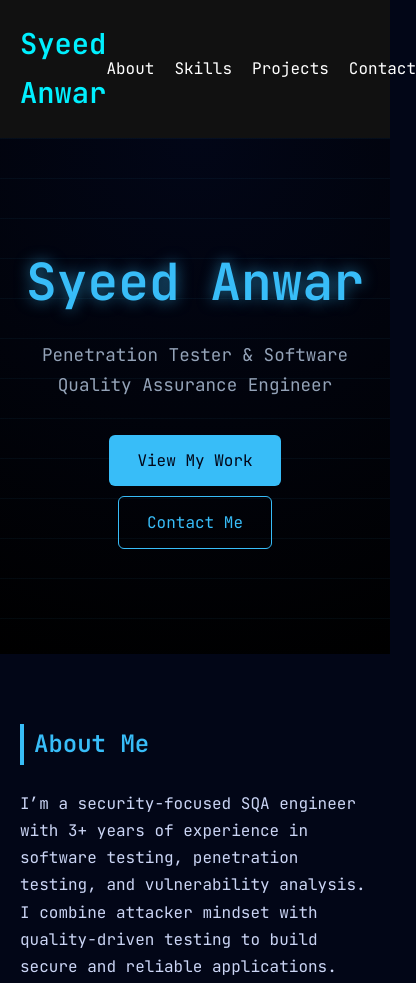
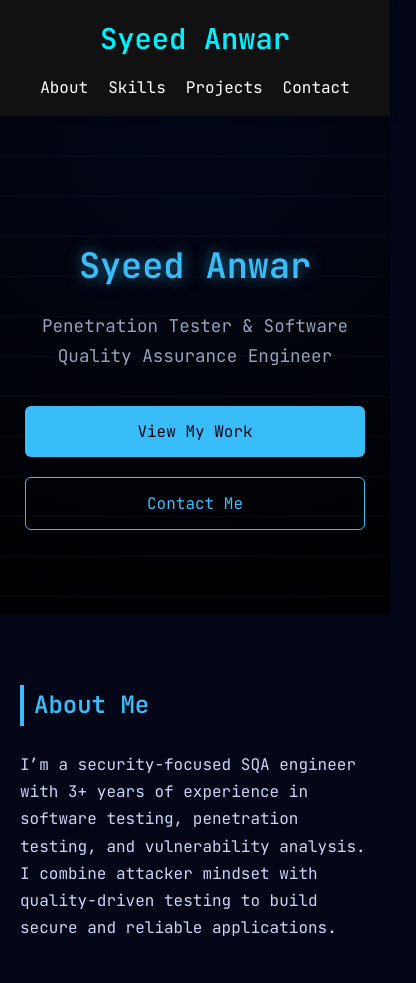
Before and after one commit to SayeedR/syeed-portfolio, a plain HTML site: page index.html in a window 390 px wide. Shown: the top 983 px of the page, 416 px wide, since content can reach past the window. Drawn offline with Linux system fonts and the light colour scheme.

Commit message:
Update style.css

```diff
--- a/style.css
+++ b/style.css
@@ -6,14 +6,23 @@
   box-sizing: border-box;
   font-family: 'JetBrains Mono', monospace;
 }
-/* Header */
+
+/* ===== BODY ===== */
+body {
+  background: #020617;
+  color: #e5e7eb;
+  line-height: 1.7;
+}
+
+/* ===== HEADER ===== */
 .header {
   background: #111;
   color: #fff;
-  padding: 20px 0;
+  padding: 15px 0;
   position: sticky;
   top: 0;
   z-index: 1000;
+  box-shadow: 0 2px 8px rgba(0,0,0,0.3);
 }
 
 .header .container {
@@ -47,20 +56,14 @@
   color: #00f0ff;
 }
 
-
-body {
-  background: #020617;
-  color: #e5e7eb;
-  line-height: 1.7;
-}
-
 /* ===== HERO ===== */
 .hero {
   position: relative;
   text-align: center;
-  padding: 100px 20px;
+  padding: 120px 20px 80px;
   background: radial-gradient(circle at top, #020617, #000);
   overflow: hidden;
+  z-index: 0;
 }
 
 .hero .overlay {
@@ -74,7 +77,7 @@ body {
 }
 
 .hero h1 {
-  font-size: 3.2rem;
+  font-size: 3rem;
   color: #38bdf8;
   position: relative;
   z-index: 1;
@@ -131,6 +134,7 @@ section {
   padding: 70px 20px;
   max-width: 1000px;
   margin: auto;
+  scroll-margin-top: 80px; /* for sticky header */
 }
 
 h2 {
@@ -171,7 +175,7 @@ h2 {
   border: 1px solid #1e293b;
   padding: 25px;
   border-radius: 10px;
-  margin-bottom: 35px; /* increase gap */
+  margin-bottom: 35px;
   transition: 0.3s;
 }
 
@@ -200,10 +204,19 @@ h2 {
   padding: 25px;
   border-radius: 10px;
   border: 1px solid #1e293b;
+  color: #cbd5f5;
+}
+
+.contact a {
+  color: #38bdf8;
+  text-decoration: none;
+}
+
+.contact a:hover {
+  text-decoration: underline;
 }
 
 /* ===== FOOTER ===== */
-/* Footer */
 .footer {
   background: #111;
   color: #aaa;
@@ -221,3 +234,25 @@ h2 {
 .footer .social-links a:hover {
   text-decoration: underline;
 }
+
+/* ===== RESPONSIVE ===== */
+@media(max-width:768px){
+  .header .container {
+    flex-direction: column;
+    gap: 10px;
+  }
+
+  .hero h1 {
+    font-size: 2.2rem;
+  }
+
+  .hero-buttons {
+    display: flex;
+    flex-direction: column;
+    gap: 10px;
+  }
+
+  .grid {
+    grid-template-columns: 1fr;
+  }
+}
```
